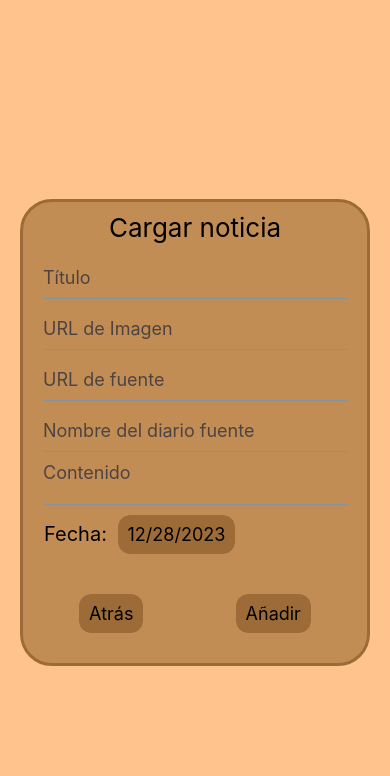
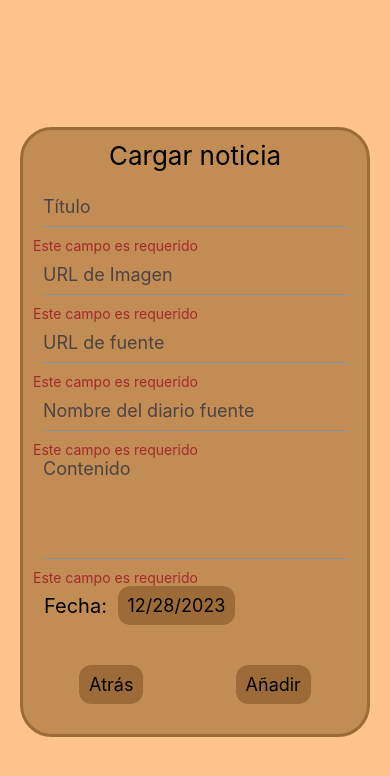
Before and after one commit to jacznik77/FinalLabApp, a React Native app in the folder client/: screen /AddNews in a window 390 px wide. Both pictures are taken after a click on the button "Añadir". Shown: the top 776 px of the page. Built offline with nearby package versions, Linux system fonts and the light colour scheme; no server answers.

Commit message:
Validacion en frontend
Añadido Controller de react-hook-form en cada input de AddNews.js

```diff
--- a/client/package.json
+++ b/client/package.json
@@ -14,9 +14,10 @@
     "@react-navigation/native-stack": "^6.9.17",
     "@rneui/themed": "^4.0.0-rc.8",
     "@types/react": "~18.2.14",
-    "expo": "~49.0.15",
+    "expo": "^49.0.21",
     "expo-status-bar": "~1.6.0",
     "react": "18.2.0",
+    "react-hook-form": "^7.49.2",
     "react-native": "0.72.6",
     "typescript": "^5.1.3"
   },
--- a/client/src/components/DatePicker/DatePicker.js
+++ b/client/src/components/DatePicker/DatePicker.js
@@ -3,7 +3,7 @@ import { DateTimePickerAndroid } from "@react-native-community/datetimepicker";
 const showDatePicker = (date, setDate) => {
     const onChange = (event, selectedDate) => {
         const currentDate = selectedDate;
-        setDate(currentDate);
+        setDate('fecha', currentDate);
     };
 
     DateTimePickerAndroid.open({
--- a/client/src/views/AddNews/AddNews.js
+++ b/client/src/views/AddNews/AddNews.js
@@ -5,22 +5,21 @@ import showDatePicker from "../../components/DatePicker/DatePicker";
 import { saveNews } from "../../services/News.service";
 import { formatDateForBackend } from "../../Constants/constants";
 
+import { useForm, Controller } from "react-hook-form";
+
 const AddNews = ({ navigation }) => {
-    const [title, setTitle] = useState('');
-    const [imageUrl, setImageUrl] = useState('');
-    const [sourceName, setSourceName] = useState('');
-    const [sourceUrl, setSourceUrl] = useState('');
-    const [content, setContent] = useState('');
-    const [date, setDate] = useState(new Date());
 
-    const handleSubmit = async () => {
-        const formattedDate = formatDateForBackend(date);
+    const { control, handleSubmit, setValue, formState: { errors } } = useForm() //traigo las funciones de useForm para manejar el estado del formulario
+
+    const onSubmit = async (data) => {  //procesa el estado y lo envía al backend
+        console.log(data)
+        const formattedDate = formatDateForBackend(data.fecha);
         const NewsToAdd = {
-            title,
-            imageUrl,
-            sourceUrl,
-            sourceName,
-            content,
+            title: data.title,
+            imageUrl: data.urlImagen,
+            sourceUrl: data.urlFuente,
+            sourceName: data.nombreFuente,
+            content: data.contenido,
             date: formattedDate
         }
 
@@ -32,57 +31,141 @@ const AddNews = ({ navigation }) => {
         navigation.pop();
     }
 
-
     return (
         <View style={styles.container}>
             <View style={styles.detailsContainer}>
                 <Text style={{ fontSize: 26, textAlign: 'center', paddingBottom: 15 }}>Cargar noticia</Text>
                 <View style={styles.inputContainer}>
-                    <Input
-                        value={title}
+                    <Controller //Controller es un componente que se utiliza para integrar react-hook-form con el Input de rneui/themed
+                        name="title"
+                        control={control}
+                        rules={{
+                            required: 'Este campo es requerido',
+                            minLength: {
+                                value: 8,
+                                message: 'Mínimo 8 caracteres'
+                            },
+                            maxLength: {
+                                value: 60,
+                                message: 'Máximo 60 caracteres'
+                            },
+                        }}
+
+                        render={({ field }) => <Input //field es un objeto que contiene valores y funciones relacionadas con el campo que esté controlando Controller
+                            value={field.value} // react-hook-form no utiliza el estado local directamente; en su lugar, utiliza un controlador centralizado. Te abstrae de la manipulación del estado del formulario
                             placeholder="Título"
                             placeholderTextColor={'#4D4442'}
                             cursorColor={'#4D4442'}
                             color={'black'}
-                        onChangeText={(text) => setTitle(text)}
+                            onChangeText={(text) => setValue('title', text)} />}
                     />
+                    {errors.title && <Text style={{ color: 'brown' }}>{errors.title.message}</Text>}
+
+                    <Controller //Controller es un componente que se utiliza para integrar react-hook-form con el Input de rneui/themed
+                        name="urlImagen"
+                        control={control}
+                        rules={{
+                            required: 'Este campo es requerido',
+                            minLength: {
+                                value: 8,
+                                message: 'Mínimo 8 caracteres'
+                            }
+                        }}
+                        render={({ field }) =>
                             <Input
-                        value={imageUrl}
+                                value={field.value}
                                 placeholder="URL de Imagen"
                                 placeholderTextColor={'#4D4442'}
                                 cursorColor={'#4D4442'}
-                        onChangeText={(text) => setImageUrl(text)}
+                                onChangeText={(text) => setValue('urlImagen', text)} />}
                     />
+                    {errors.urlImagen && <Text style={{ color: 'brown' }}>{errors.urlImagen.message}</Text>}
+
+                    <Controller //Controller es un componente que se utiliza para integrar react-hook-form con el Input de rneui/themed
+                        name="urlFuente"
+                        control={control}
+                        rules={{
+                            required: 'Este campo es requerido',
+                            minLength: {
+                                value: 8,
+                                message: 'Mínimo 8 caracteres'
+                            }
+                        }}
+
+                        render={({ field }) =>
                             <Input
-                        value={sourceUrl}
+                                value={field.value}
                                 placeholder="URL de fuente"
                                 placeholderTextColor={'#4D4442'}
                                 cursorColor={'#4D4442'}
-                        onChangeText={(text) => setSourceUrl(text)}
+                                onChangeText={(text) => setValue('urlFuente', text)} />}
                     />
+                    {errors.urlFuente && <Text style={{ color: 'brown' }}>{errors.urlFuente.message}</Text>}
+                    <Controller //Controller es un componente que se utiliza para integrar react-hook-form con el Input de rneui/themed
+                        name="nombreFuente"
+                        control={control}
+                        rules={{
+                            required: 'Este campo es requerido',
+                            minLength: {
+                                value: 3,
+                                message: 'Mínimo 3 caracteres'
+                            }
+                        }}
+                        render={({ field }) =>
                             <Input
-                        value={sourceName}
+                                value={field.value}
                                 placeholder="Nombre del diario fuente"
                                 placeholderTextColor={'#4D4442'}
                                 cursorColor={'#4D4442'}
-                        onChangeText={(text) => setSourceName(text)}
+                                onChangeText={(text) => setValue('nombreFuente', text)}
+                            />}
                     />
+                    {errors.nombreFuente && <Text style={{ color: 'brown' }}>{errors.nombreFuente.message}</Text>}
+
+                    <Controller //Controller es un componente que se utiliza para integrar react-hook-form con el Input de rneui/themed
+                        name="contenido"
+                        control={control}
+                        rules={{
+                            required: 'Este campo es requerido',
+                            minLength: {
+                                value: 20,
+                                message: 'Mínimo 20 caracteres'
+                            },maxLength: {
+                                value: 600,
+                                message: 'Máximo 600 caracteres'
+                            }
+                        }}
+                        render={({ field }) =>
                             <Input
-                        value={content}
+                                value={field.value}
                                 placeholder="Contenido"
                                 multiline={true}
+                                numberOfLines={4}
+                                style= {{height: 100}}
+                                textAlignVertical="top"
                                 placeholderTextColor={'#4D4442'}
                                 cursorColor={'#4D4442'}
-                        onChangeText={(text) => setContent(text)}
+                                onChangeText={(text) => setValue('contenido', text) && handleChangeText }
+                            />}
                     />
+                    {errors.contenido && <Text style={{ color: 'brown' }}>{errors.contenido.message}</Text>}
+
                 </View>
                 <View style={styles.dateContainer}>
-                    <Text style={{ fontSize: 20, paddingLeft:11, paddingRight:5 }}>Fecha: </Text>
-                    <Button title={date.toLocaleDateString()} titleStyle={{ color: 'black' }} color='#9d6b37' radius='lg' onPress={() => { showDatePicker(date, setDate) }}></Button>
+                    <Text style={{ fontSize: 20, paddingLeft: 11, paddingRight: 5 }}>Fecha: </Text>
+                    <Controller //Controller es un componente que se utiliza para integrar react-hook-form con el Input de rneui/themed
+                        name="fecha"
+                        control={control}
+                        rules={{ required: 'Este campo es requerido' }}
+                        defaultValue={new Date()}
+                        render={({ field }) =>
+                            <Button title={field.value.toLocaleDateString()} titleStyle={{ color: 'black' }} color='#9d6b37' radius='lg' onPress={() => { showDatePicker(field.value, setValue) }}></Button>}
+                    />
+                    {errors.fecha && <Text style={{ color: 'brown' }}>{errors.fecha.message}</Text>}
                 </View>
                 <View style={styles.buttonContainer}>
                     <Button title="Atrás" titleStyle={{ color: 'black' }} color='#9d6b37' radius='lg' onPress={() => { navigation.pop() }}></Button>
-                    <Button title="Añadir" titleStyle={{ color: 'black' }} color='#9d6b37' radius='lg' onPress={handleSubmit}></Button>
+                    <Button title="Añadir" titleStyle={{ color: 'black' }} color='#9d6b37' radius='lg' onPress={handleSubmit(onSubmit)}></Button>
                 </View>
             </View>
         </View>
```
Also changed, not shown: 1 other file (tests, documents, lock files or other folders). Lines whose indentation alone changed are shown as unchanged.
